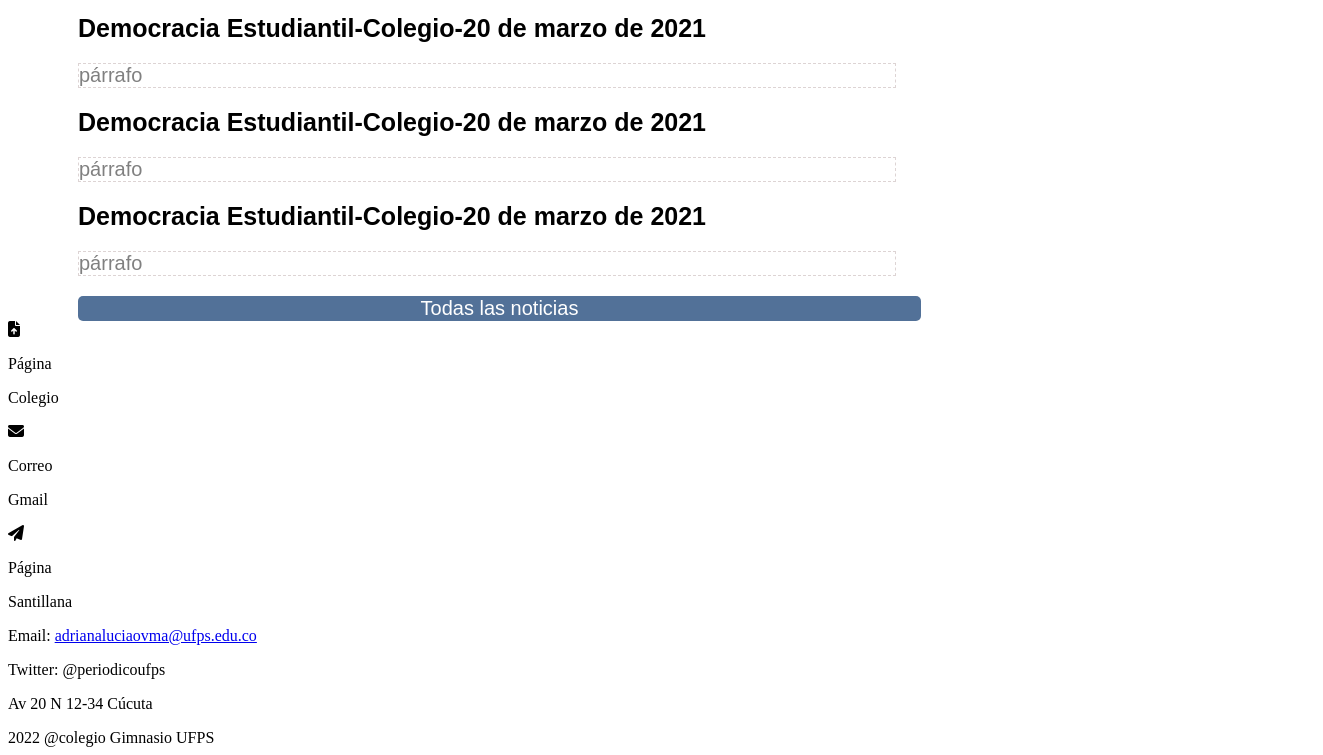
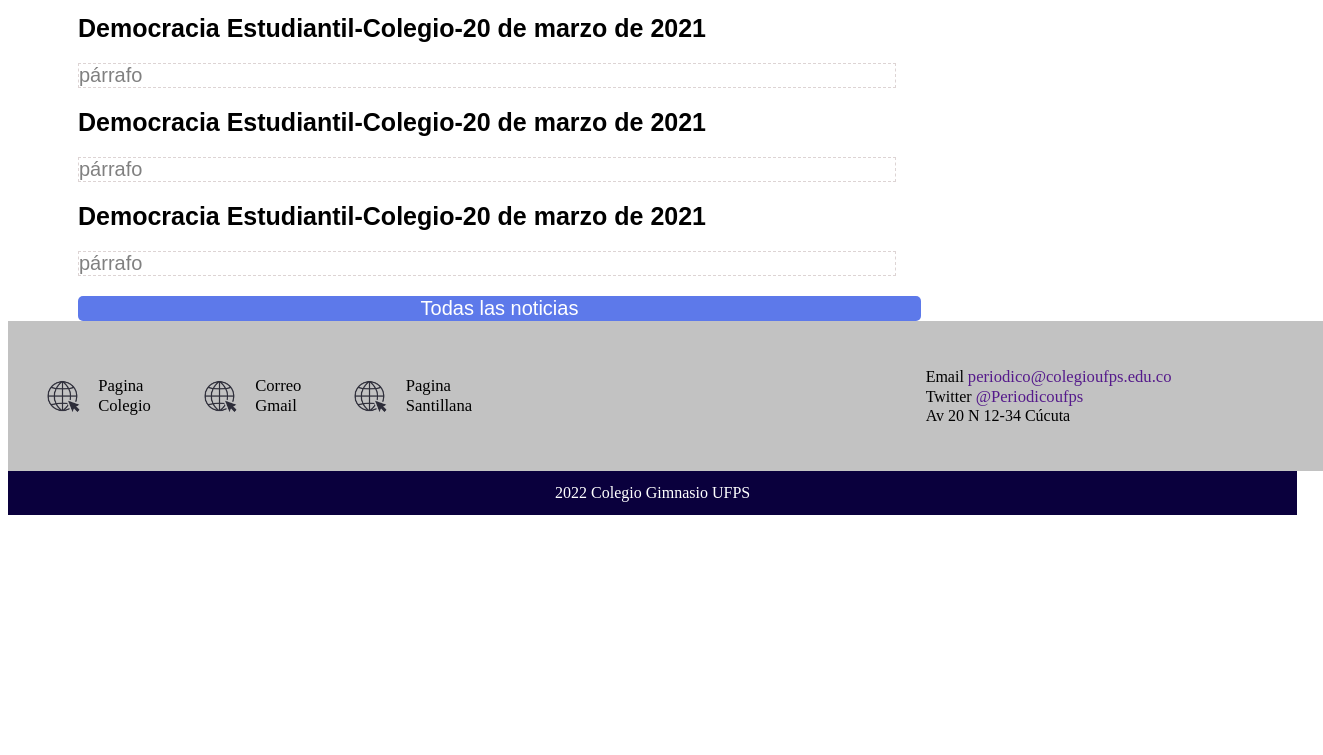
Before and after one commit to Adriana012905/Examen, a plain HTML site: page index.html in a window 1280 px wide. Shown: the part 738-1493 px from the top of the page, 1323 px wide, since content can reach past the window. After the commit the page ends 1261 px from the top, so only its background shows below. Drawn offline with Linux system fonts and the light colour scheme; grey boxes are pictures that could not be loaded.

Commit message:
Actualizando cambios

```diff
--- a/css/index.css
+++ b/css/index.css
@@ -62,6 +62,12 @@ header .opciones ul li a {
     font-family: Raleway, sans-serif;
     text-decoration: none;
 }
+header a:hover{
+    background-color: #d9d8e4;
+    color: black;
+    transition: ease-in .4s;
+    border:20rem;
+}
 
 /* news feed */
 
@@ -82,7 +88,7 @@ header .opciones ul li a {
   width:100%;
   color:#fff;
   font-size:20px;
-  background:#527198;
+  background:#5d79ea;
   padding:  15 px 20px;
   border-radius:5px;
   cursor: pointer;
@@ -186,25 +192,49 @@ hr {border: 0 ; border-top: 1px solid blue; width: 90%;}
 #news-feed figure:hover figcaption {
     background: black;
 }
+.footer {
+        background-color: #c2c2c2;
+        display: flex;
+        width: 100%;
+        align-items: center;
+        color: rgb(0, 0, 0);
+        padding: 2%;
+ }
 
-#news-feed figure figcaption span {
-    color: white;
+ .f-enlaces{
+     width: 70%;
+     display: flex;
+     align-items: center;
+     padding: 1%;
+ }
 
+ .f-enlaces a {
+    padding: 2%;
+    margin-right: 4%;
+    font-size:1.3vw;
+    text-decoration: none;
+    color : #000000;
+}
+ .f-informacion{
+    width: 30%;
+}
+.f-informacion a{
+    width: 30%;
+    font-size:1.3vw;
+    text-decoration: none;
+}
+.cierre{
+    width: 100%;
+    background-color: #0a003d;
+    color: #fff;
+    text-align: center;
+    padding: 1%;
+}
 
-
-
-@media(min-width:768px){
+@media(min-width:2000px){
  header .logo img {
     margin:auto;
 
-  }
-}
-
-@media(min-width:768px){
-  .container{
-    margin:auto;
-    width:500px;
-    margin-top:100px;
   }
 }
 
--- a/index.html
+++ b/index.html
@@ -10,7 +10,7 @@
 
 </head>
 
-<body>
+<body onload="leernoticias();">
  <header>
    <div class="container">
                 <div class="logo">
@@ -112,33 +112,21 @@
             </section>
         </main>
 
-   <footer>
-  <div class="icon">
-   <div class="red">
-
-<i class="fa-solid fa-file-arrow-up"></i>
-    <p>Página</p>
-    <p>Colegio</p>
-
-<i class="fa-solid fa-envelope"></i>
-    <p>Correo</p>
-    <p>Gmail</p>
-
-<i class="fa-solid fa-paper-plane"></i>
-    <p>Página</p>
-    <p>Santillana</p>
- </div>
-<div class="presentacion">
-<span class="email">Email: <a href="mailto:adrianaluciaovma@ufps.edu.co">adrianaluciaovma@ufps.edu.co</a></span>
-<p>Twitter: @periodicoufps</p>
-<p>Av 20 N 12-34 Cúcuta </p>
-</div>
-  </div>
-
-   <div class="copyright">
-              2022 @colegio Gimnasio UFPS
+ <footer class="footer">
+            <div class="f-enlaces">
+                <img src="img/icon.png" alt="" height="35px" />
+                <a href="#">Pagina </br> Colegio</a>
+                <img src="img/icon.png" alt="" height="35px" />
+                <a href="#">Correo </br>  Gmail</a>
+                <img src="img/icon.png" alt="" height="35px" />
+                <a href="#">Pagina</br>Santillana</a>
             </div>
-
-  </footer>
+            <div class="f-informacion">
+                Email <a href="">periodico@colegioufps.edu.co</a><br />
+                Twitter <a href="">@Periodicoufps</a><br />
+                Av 20 N 12-34 Cúcuta
+            </div>
+        </footer>
+        <div class="cierre">2022 Colegio Gimnasio UFPS</div>
 </body>
 </html>
```
Also changed, not shown: js/script.js (+17 -0 lines), img/icon.png (added).
